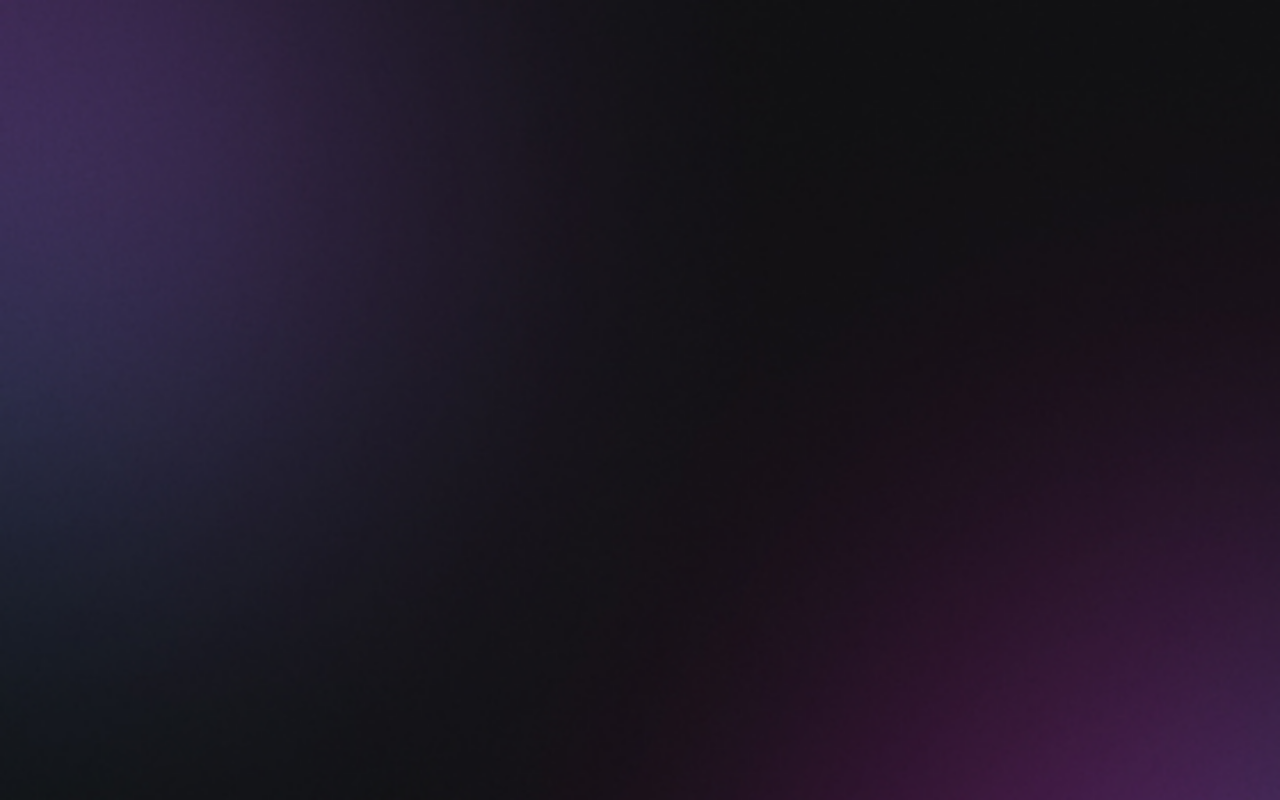
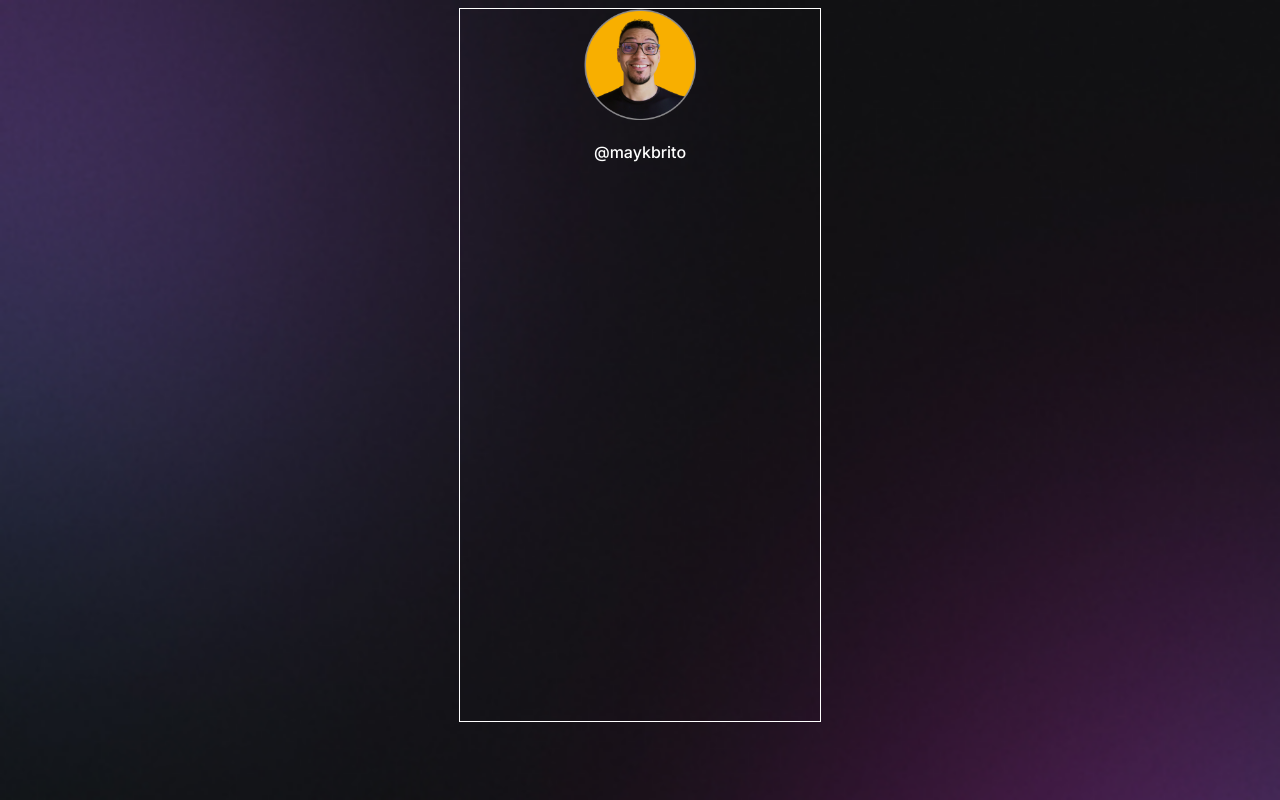
Before and after one commit to GuilhermeKulkamp/rocketseat, a plain HTML site: page index.html in a window 1280 px wide. Drawn offline with Linux system fonts and the light colour scheme.

Commit message:
Inclusão de foto e nome do usuário

```diff
--- a/index.html
+++ b/index.html
@@ -1,10 +1,24 @@
 <!DOCTYPE html>
 <html lang="pt-br">
   <head>
+    <link rel="preconnect" href="https://fonts.googleapis.com" />
+    <link rel="preconnect" href="https://fonts.gstatic.com" crossorigin />
+    <link
+      href="https://fonts.googleapis.com/css2?family=Inter:wght@400;500&display=swap"
+      rel="stylesheet"
+    />
     <meta charset="UTF-8" />
     <meta name="viewport" content="width=device-width, initial-scale=1.0" />
     <title>Document</title>
+
     <link rel="stylesheet" href="style.css" />
   </head>
-  <body></body>
+  <body>
+    <div id="container">
+      <div id="profile">
+        <img src="./assets/avatar.png" alt="Foto do usuário" />
+        <p>@maykbrito</p>
+      </div>
+    </div>
+  </body>
 </html>
--- a/style.css
+++ b/style.css
@@ -1,6 +1,34 @@
 body {
+  font-family: "Inter", sans-serif;
+  color: white;
+  /* formatação padrão ****
   background-image: url("./assets/bg-mobile.jpg");
   background-repeat: no-repeat;
   background-position: center top;
   background-size: cover;
+  */
+
+  /* formatação curta ****
+    backgroound: color image repeat position/size */
+  background: url("./assets/bg-mobile.jpg") no-repeat top center/cover;
 }
+
+#container {
+  border: 1px solid white;
+  width: 360px;
+  height: 712px;
+  margin: auto;
+}
+
+#profile {
+  text-align: center;
+}
+
+#profile img {
+  width: 112px;
+}
+
+#profile p {
+  font-weight: 500;
+  line-height: 24px;
+}
```
